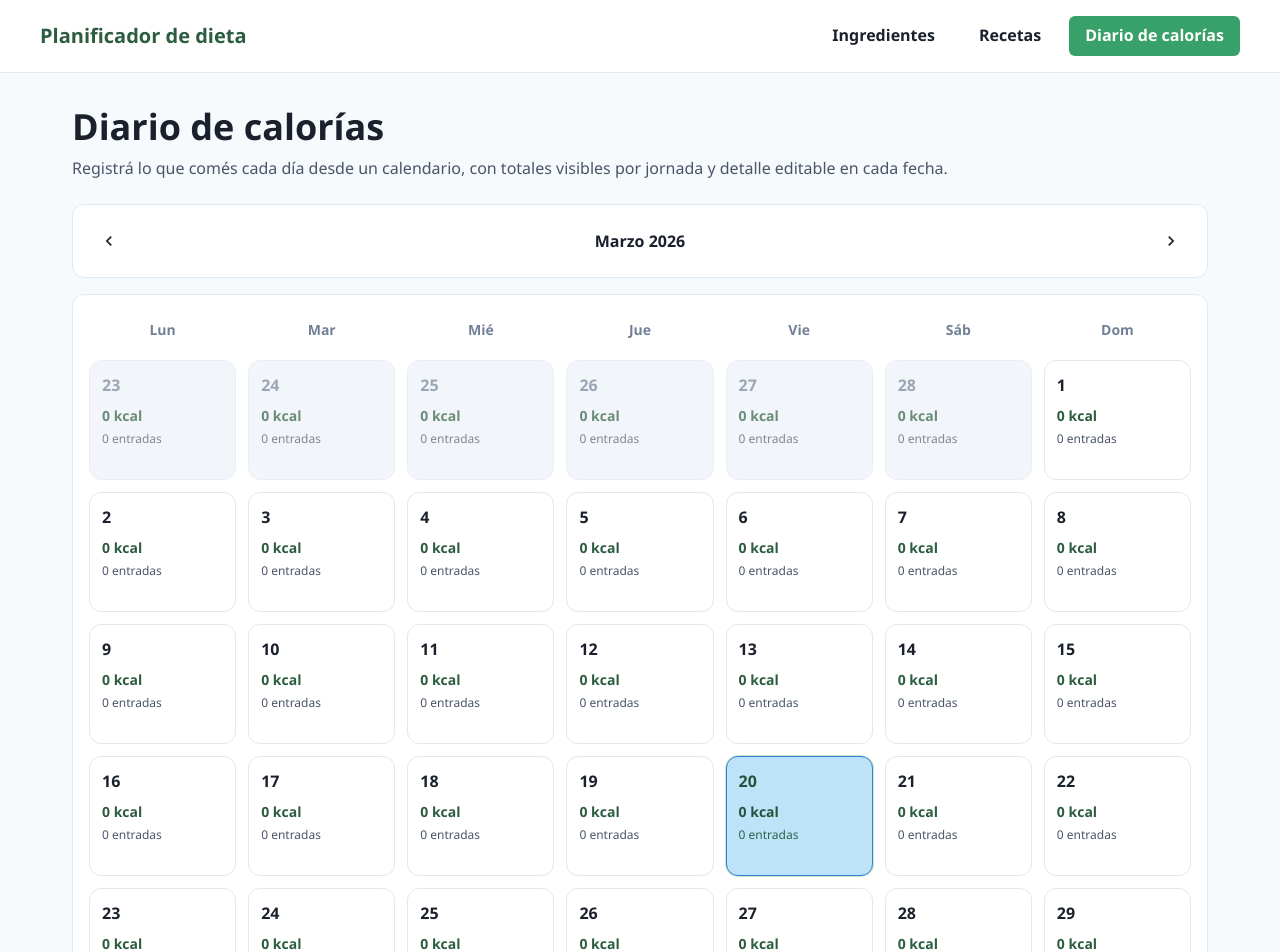
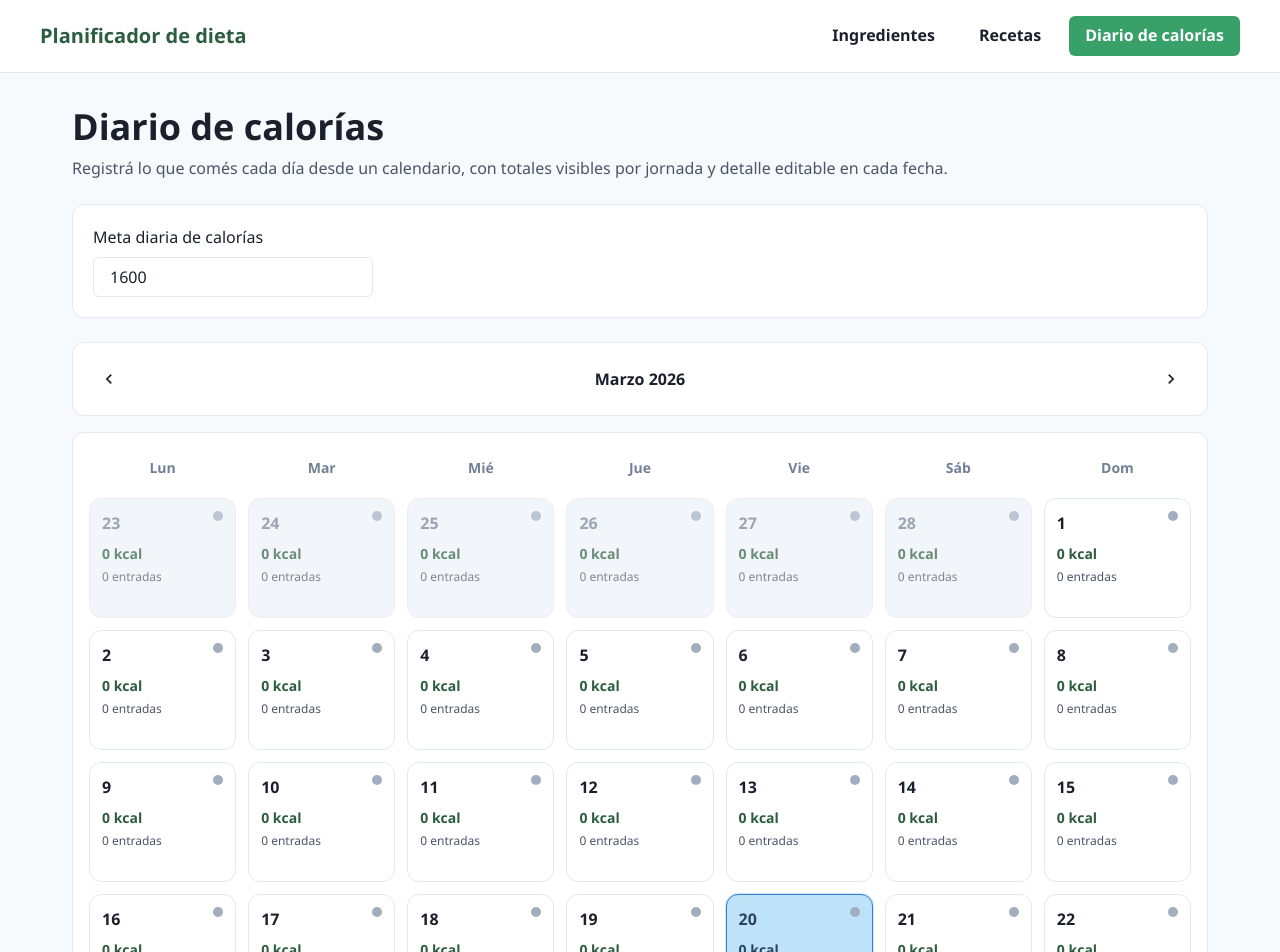
Before and after one commit to rociodiaz-sistemas/Dieta, a React (Vite) app: page /diario-calorias in a window 1280 px wide. Shown: the top 952 px of the page. Built offline with nearby package versions, Linux system fonts and the light colour scheme.

Commit message:
meta de calorias

```diff
--- a/src/components/diario/CalendarDayCell.tsx
+++ b/src/components/diario/CalendarDayCell.tsx
@@ -6,6 +6,7 @@ interface CalendarDayCellProps {
   entryCount: number;
   isCurrentMonth: boolean;
   isToday: boolean;
+  status: "sin-registro" | "dentro-meta" | "exceso";
   onClick: () => void;
 }
 
@@ -15,25 +16,26 @@ export const CalendarDayCell = ({
   entryCount,
   isCurrentMonth,
   isToday,
+  status,
   onClick,
 }: CalendarDayCellProps) => {
   const hasEntries = entryCount > 0;
+  const dotColor = status === "exceso" ? "red.400" : status === "dentro-meta" ? "green.400" : "gray.400";
 
   return (
     <GridItem>
       <Box
+        position="relative"
         minH={{ base: "92px", md: "120px" }}
         p={3}
         rounded="xl"
         borderWidth="1px"
-        borderColor={
-          isToday ? "blue.500" : hasEntries ? "yellow.500" : "gray.200"
-        }
+        borderColor={isToday ? "blue.500" : hasEntries ? "blue.100" : "gray.200"}
         bg={
           isToday
             ? "blue.100"
             : hasEntries
-              ? "yellow.100"
+              ? "blue.50"
               : isCurrentMonth
                 ? "white"
                 : "gray.100"
@@ -41,32 +43,20 @@ export const CalendarDayCell = ({
         opacity={isCurrentMonth ? 1 : 0.7}
         cursor="pointer"
         transition="all 0.2s ease"
-        boxShadow={isToday ? "0 0 0 1px rgba(56, 161, 105, 0.25)" : "none"}
-        _hover={{
-          borderColor: "green.400",
-          shadow: "sm",
-          transform: "translateY(-1px)",
-        }}
+        boxShadow={isToday ? "0 0 0 1px rgba(66, 153, 225, 0.25)" : "none"}
+        _hover={{ borderColor: "blue.300", shadow: "sm", transform: "translateY(-1px)" }}
         onClick={onClick}
       >
+        <Box position="absolute" top={3} right={3} w="10px" h="10px" rounded="full" bg={dotColor} />
         <VStack align="stretch" spacing={2} h="full" justify="space-between">
-          <Text
-            fontWeight={isToday ? "bold" : "semibold"}
-            color={
-              isToday ? "green.800" : isCurrentMonth ? "gray.800" : "gray.500"
-            }
-          >
+          <Text fontWeight={isToday ? "bold" : "semibold"} color={isToday ? "blue.800" : isCurrentMonth ? "gray.800" : "gray.500"}>
             {dayNumber}
           </Text>
           <VStack align="stretch" spacing={1}>
-            <Text
-              fontSize="sm"
-              color={isToday ? "green.800" : "brand.700"}
-              fontWeight="semibold"
-            >
+            <Text fontSize="sm" color={isToday ? "blue.800" : "brand.700"} fontWeight="semibold">
               {totalCalories.toFixed(0)} kcal
             </Text>
-            <Text fontSize="xs" color={isToday ? "green.700" : "gray.600"}>
+            <Text fontSize="xs" color={isToday ? "blue.700" : "gray.600"}>
               {entryCount} entrada{entryCount === 1 ? "" : "s"}
             </Text>
           </VStack>
--- a/src/components/diario/CalendarGrid.tsx
+++ b/src/components/diario/CalendarGrid.tsx
@@ -7,12 +7,13 @@ interface CalendarGridProps {
   year: number;
   month: number;
   todayKey: string;
+  dailyGoal: number;
   dayStats: Record<string, { totalCalories: number; entryCount: number }>;
   onMonthChange: (payload: { year: number; month: number }) => void;
   onDayClick: (dateKey: string) => void;
 }
 
-export const CalendarGrid = ({ year, month, todayKey, dayStats, onMonthChange, onDayClick }: CalendarGridProps) => {
+export const CalendarGrid = ({ year, month, todayKey, dailyGoal, dayStats, onMonthChange, onDayClick }: CalendarGridProps) => {
   const days = buildCalendarDays(year, month);
 
   return (
@@ -53,6 +54,7 @@ export const CalendarGrid = ({ year, month, todayKey, dayStats, onMonthChange, o
           {days.map((day) => {
             const dateKey = formatDateKey(day);
             const stats = dayStats[dateKey] ?? { totalCalories: 0, entryCount: 0 };
+            const status = stats.entryCount === 0 ? "sin-registro" : stats.totalCalories > dailyGoal ? "exceso" : "dentro-meta";
 
             return (
               <CalendarDayCell
@@ -62,6 +64,7 @@ export const CalendarGrid = ({ year, month, todayKey, dayStats, onMonthChange, o
                 entryCount={stats.entryCount}
                 isCurrentMonth={day.getMonth() === month}
                 isToday={dateKey === todayKey}
+                status={status}
                 onClick={() => onDayClick(dateKey)}
               />
             );
--- a/src/context/AppContext.tsx
+++ b/src/context/AppContext.tsx
@@ -6,7 +6,6 @@ import {
   IngredientFormValues,
   IngredientNode,
   IngredientVariant,
-  JournalEntry,
   Recipe,
   RecipeIngredient,
   VariantFormValues,
@@ -34,6 +33,7 @@ interface AppContextValue extends AppData {
   updateJournalIngredientEntry: (entryId: string, item: RecipeIngredient) => void;
   updateJournalRecipeEntry: (entryId: string, recipe: Recipe) => void;
   deleteJournalEntry: (entryId: string) => void;
+  setDailyCalorieGoal: (goal: number) => void;
   createEmptyRecipeIngredient: () => RecipeIngredient;
 }
 
@@ -112,8 +112,7 @@ export const AppProvider = ({ children }: { children: ReactNode }) => {
                   : recipeIngredient,
               ),
             })),
-            journalEntries: current.journalEntries
-              .map((entry) => {
+            journalEntries: current.journalEntries.map((entry) => {
               if (entry.tipo === "ingrediente") {
                 return removedIngredientIds.includes(entry.item.ingredientId ?? "")
                   ? { ...entry, item: { ...entry.item, ingredientId: null, variantId: null, path: [] } }
@@ -132,6 +131,7 @@ export const AppProvider = ({ children }: { children: ReactNode }) => {
                 },
               };
             }),
+            dailyCalorieGoal: current.dailyCalorieGoal,
           };
         });
       },
@@ -346,9 +346,7 @@ export const AppProvider = ({ children }: { children: ReactNode }) => {
         setData((current) => ({
           ...current,
           journalEntries: current.journalEntries.map((entry) =>
-            entry.id === entryId && entry.tipo === "ingrediente"
-              ? { ...entry, item }
-              : entry,
+            entry.id === entryId && entry.tipo === "ingrediente" ? { ...entry, item } : entry,
           ),
         }));
       },
@@ -356,9 +354,7 @@ export const AppProvider = ({ children }: { children: ReactNode }) => {
         setData((current) => ({
           ...current,
           journalEntries: current.journalEntries.map((entry) =>
-            entry.id === entryId && entry.tipo === "receta"
-              ? { ...entry, recipe }
-              : entry,
+            entry.id === entryId && entry.tipo === "receta" ? { ...entry, recipe } : entry,
           ),
         }));
       },
@@ -366,6 +362,12 @@ export const AppProvider = ({ children }: { children: ReactNode }) => {
         setData((current) => ({
           ...current,
           journalEntries: current.journalEntries.filter((entry) => entry.id !== entryId),
+        }));
+      },
+      setDailyCalorieGoal: (goal) => {
+        setData((current) => ({
+          ...current,
+          dailyCalorieGoal: goal,
         }));
       },
       createEmptyRecipeIngredient,
--- a/src/pages/DiarioCaloriasPage.tsx
+++ b/src/pages/DiarioCaloriasPage.tsx
@@ -1,4 +1,4 @@
-import { Heading, Stack, Text, useDisclosure } from "@chakra-ui/react";
+import { Box, FormControl, FormLabel, Heading, Input, Stack, Text, useDisclosure } from "@chakra-ui/react";
 import { useMemo, useState } from "react";
 import { CalendarGrid } from "../components/diario/CalendarGrid";
 import { DayDetailModal } from "../components/diario/DayDetailModal";
@@ -16,7 +16,7 @@ export const DiarioCaloriasPage = () => {
   });
   const [selectedDate, setSelectedDate] = useState<string | null>(todayKey);
   const { isOpen, onOpen, onClose } = useDisclosure();
-  const { journalEntries, variants } = useAppContext();
+  const { journalEntries, variants, dailyCalorieGoal, setDailyCalorieGoal } = useAppContext();
 
   const dayStats = useMemo(() => {
     return journalEntries.reduce<Record<string, { totalCalories: number; entryCount: number }>>((accumulator, entry) => {
@@ -39,10 +39,24 @@ export const DiarioCaloriasPage = () => {
           </Text>
         </Stack>
 
+        <Box bg="white" borderWidth="1px" rounded="xl" p={5}>
+          <FormControl maxW="280px">
+            <FormLabel>Meta diaria de calorías</FormLabel>
+            <Input
+              type="number"
+              min={0}
+              value={dailyCalorieGoal}
+              onChange={(event) => setDailyCalorieGoal(Number(event.target.value) || 0)}
+              bg="white"
+            />
+          </FormControl>
+        </Box>
+
         <CalendarGrid
           year={visibleMonth.year}
           month={visibleMonth.month}
           todayKey={todayKey}
+          dailyGoal={dailyCalorieGoal}
           dayStats={dayStats}
           onMonthChange={setVisibleMonth}
           onDayClick={(dateKey) => {
--- a/src/types/models.ts
+++ b/src/types/models.ts
@@ -62,6 +62,7 @@ export interface AppData {
   variants: IngredientVariant[];
   recipes: Recipe[];
   journalEntries: JournalEntry[];
+  dailyCalorieGoal: number;
 }
 
 export interface IngredientFormValues {
--- a/src/utils/constants.ts
+++ b/src/utils/constants.ts
@@ -115,4 +115,5 @@ export const INITIAL_DATA: AppData = {
   ],
   recipes: [],
   journalEntries: [],
+  dailyCalorieGoal: 1600,
 };
--- a/src/utils/storage.ts
+++ b/src/utils/storage.ts
@@ -127,6 +127,7 @@ const normalizeAppData = (raw: unknown): AppData | null => {
     journalEntries: journalEntries
       .map((entry) => normalizeJournalEntry(entry as Record<string, unknown>))
       .filter((entry): entry is JournalEntry => Boolean(entry)),
+    dailyCalorieGoal: Number(source.dailyCalorieGoal ?? 1600),
   };
 };
 
```
Also changed, not shown: 3 other files (tests, documents, lock files or other folders). Lines whose indentation alone changed are shown as unchanged.
